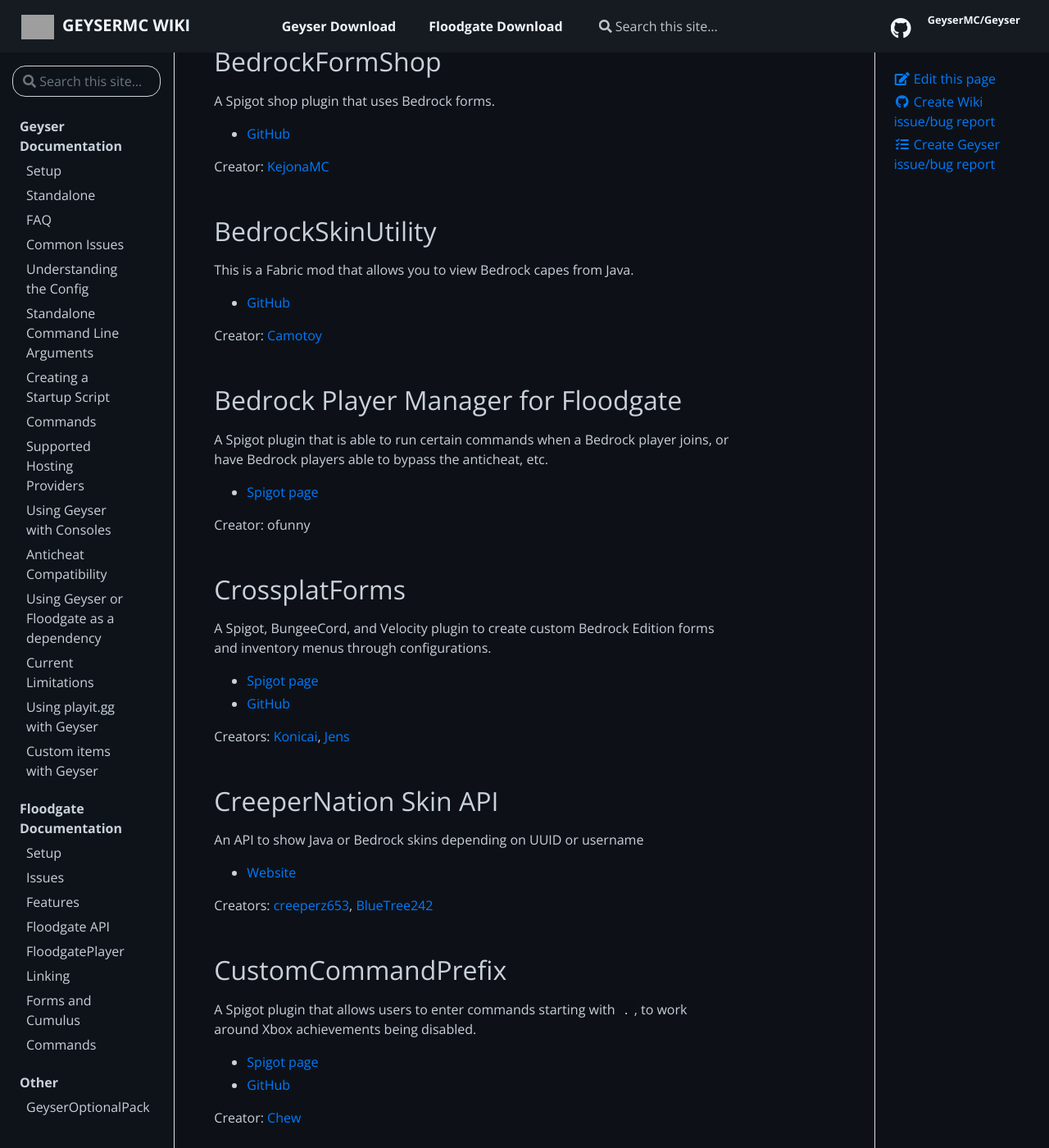
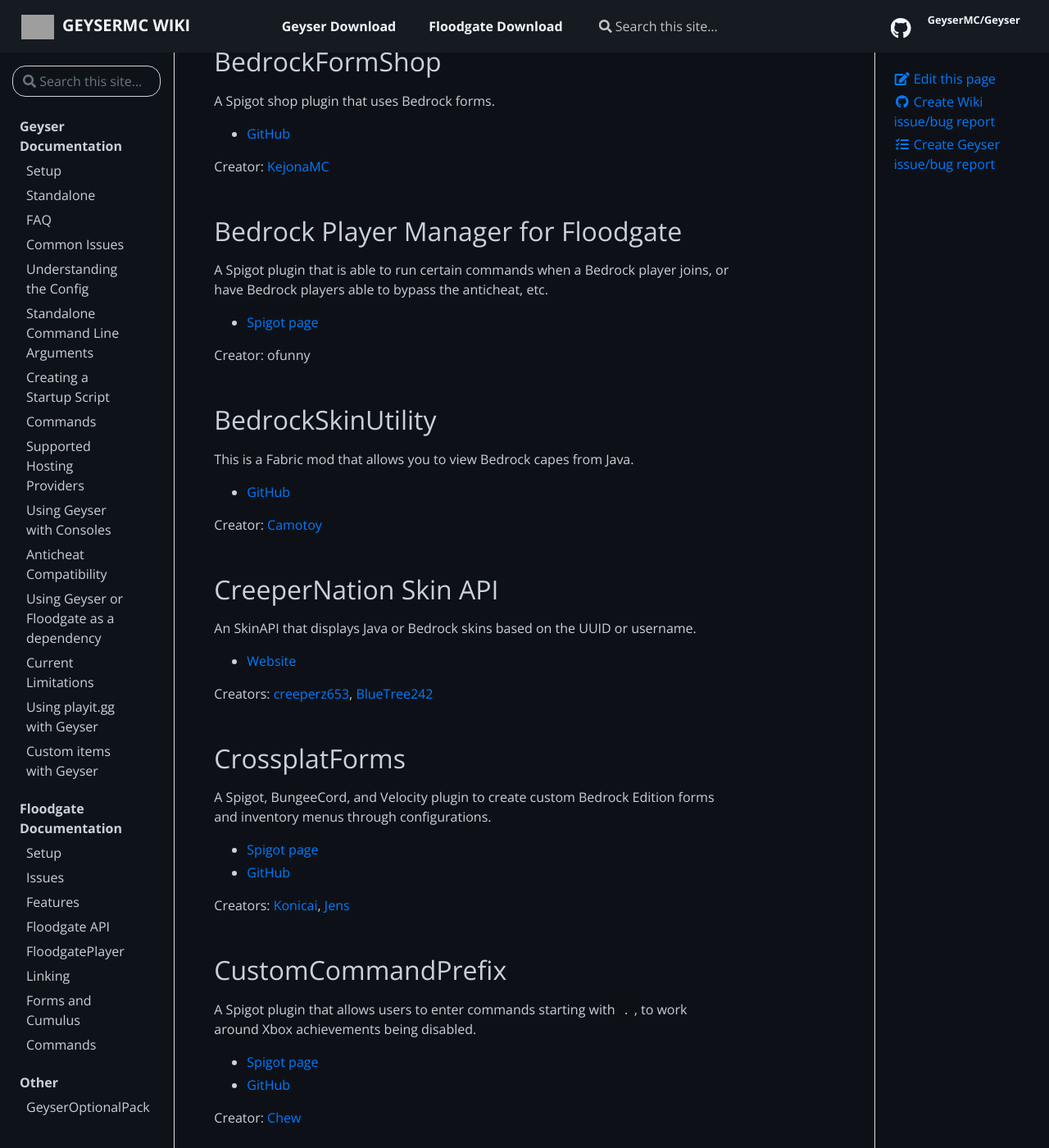
Before and after one commit to GeyserMC/GeyserWiki, a Jekyll site: the page built from _docs/other/community-geyser-projects.md, in a window 1280 px wide and 1400 px high, scrolled down 562 px. Shown: the whole window at 82% size. Built offline with Jekyll 4.4.1, drawn with Linux system fonts in a browser that asks for light colours; some of the changed lines change nothing that is shown; grey boxes are pictures that could not be loaded.

Commit message:
Better wording / order change (#105)
* Better wording/ order change

While i was updating the wording i saw the ordering mistake

* Update to ordering

* Capital

* Update community-geyser-projects.md

```diff
--- a/_docs/other/community-geyser-projects.md
+++ b/_docs/other/community-geyser-projects.md
@@ -25,6 +25,13 @@
 
 Creator: [KejonaMC](https://github.com/kejonaMC)
 
+## Bedrock Player Manager for Floodgate
+A Spigot plugin that is able to run certain commands when a Bedrock player joins, or have Bedrock players able to bypass the anticheat, etc.
+
+* [Spigot page](https://www.spigotmc.org/resources/82278/)
+
+Creator: ofunny
+
 ## BedrockSkinUtility
 This is a Fabric mod that allows you to view Bedrock capes from Java.
 
@@ -32,12 +39,13 @@
 
 Creator: [Camotoy](https://github.com/Camotoy)
 
-## Bedrock Player Manager for Floodgate
-A Spigot plugin that is able to run certain commands when a Bedrock player joins, or have Bedrock players able to bypass the anticheat, etc.
+## CreeperNation Skin API
 
-* [Spigot page](https://www.spigotmc.org/resources/82278/)
+An SkinAPI that displays Java or Bedrock skins based on the UUID or username.
 
-Creator: ofunny
+* [Website](https://docs.creepernation.net/skinapi)
+
+Creators: [creeperz653](https://github.com/creeperz653), [BlueTree242](https://github.com/BlueTree242)
 
 ## CrossplatForms
 A Spigot, BungeeCord, and Velocity plugin to create custom Bedrock Edition forms and inventory menus through configurations.
@@ -45,14 +53,6 @@
 * [GitHub](https://github.com/kejonaMC/CrossplatForms)
 
 Creators: [Konicai](https://github.com/Konicai), [Jens](https://github.com/Jens-Co)
-
-## CreeperNation Skin API
-
-An API to show Java or Bedrock skins depending on UUID or username
-
-* [Website](https://api-docs.creepernation.net)
-
-Creators: [creeperz653](https://github.com/creeperz653), [BlueTree242](https://github.com/BlueTree242)
 
 ## CustomCommandPrefix
 A Spigot plugin that allows users to enter commands starting with `.`, to work around Xbox achievements being disabled.
```
